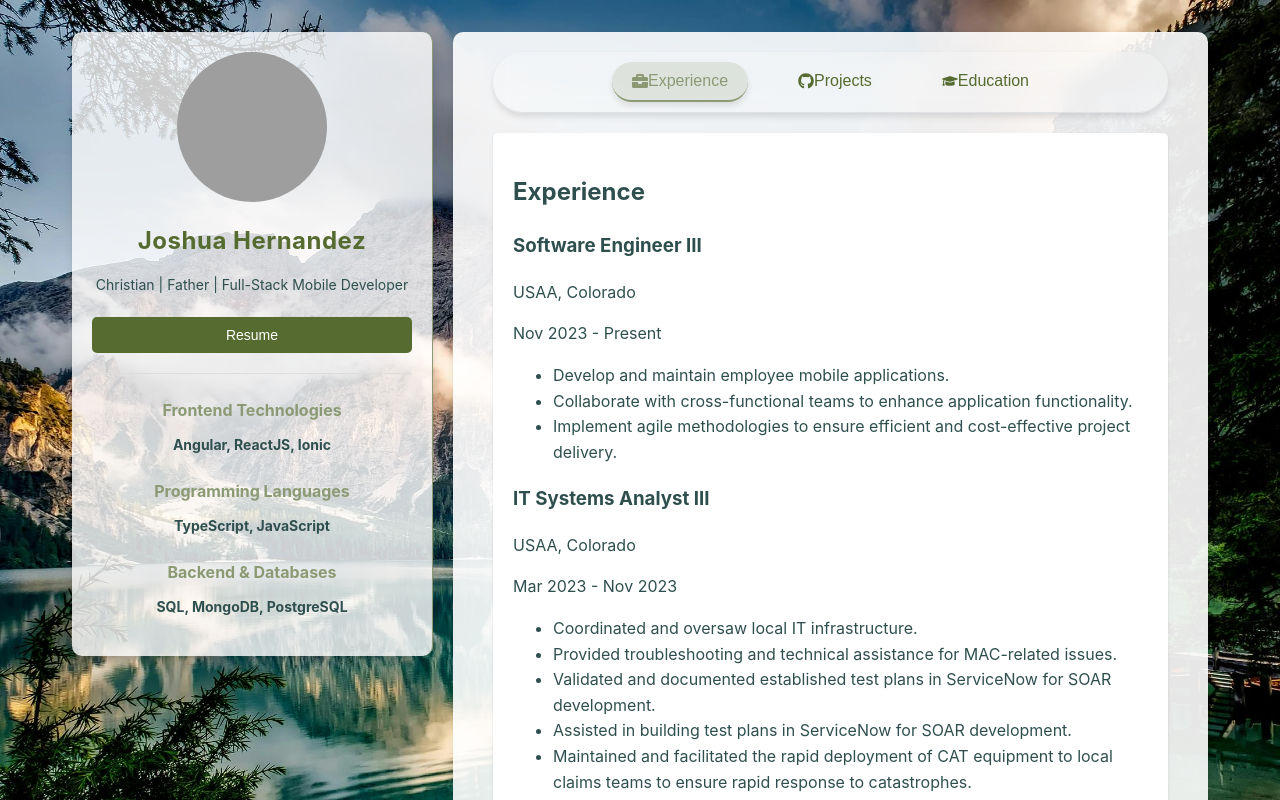
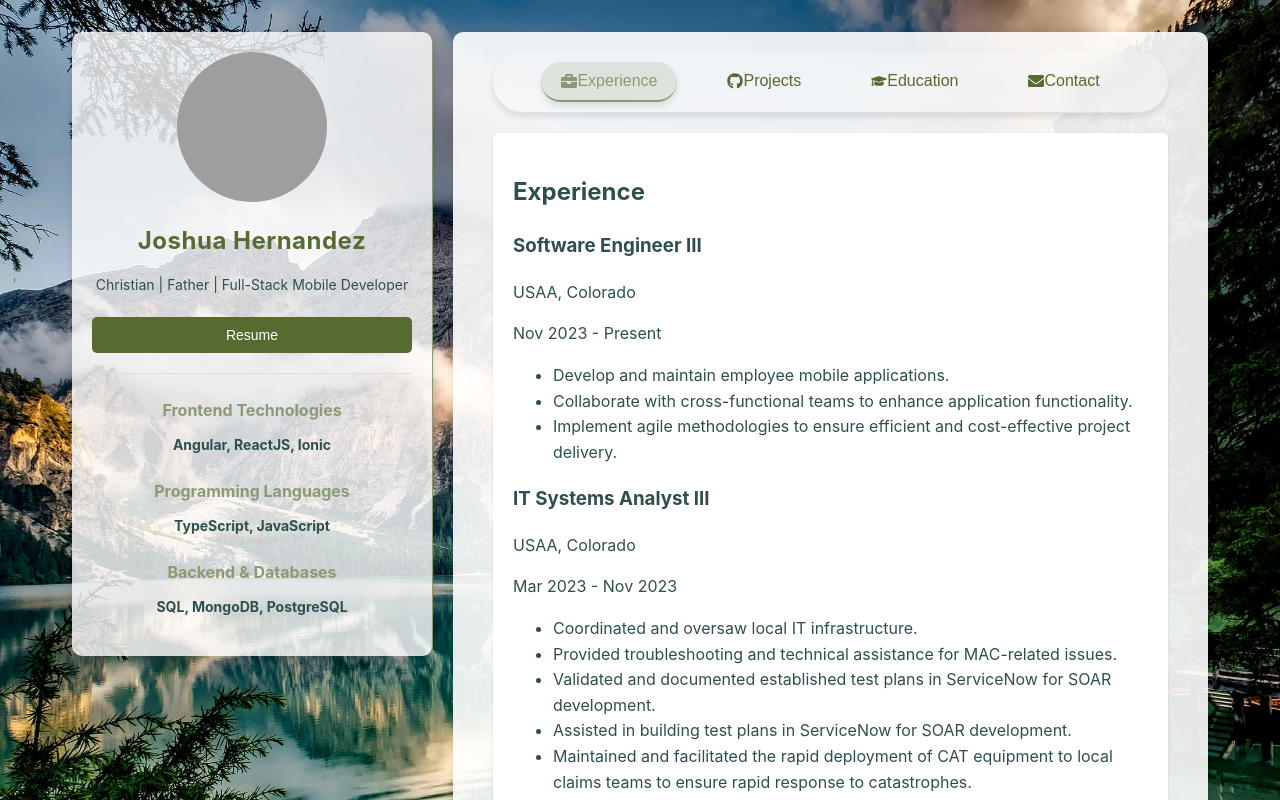
Before and after one commit to Mountainmancodes/Portfolio-Project, a React (Create React App) app: page / in a window 1280 px wide. Shown: the top 800 px of the page. Built offline with nearby package versions, Linux system fonts and the light colour scheme; grey boxes are pictures that could not be loaded.

Commit message:
Added Contact with styling

```diff
--- a/src/App.css
+++ b/src/App.css
@@ -12,11 +12,11 @@ body {
   color: var(--text-color);
   background-color: var(--background-color);
   background-image: url('/public/assets/images/mountain.jpg');
-  background-size: cover; /* Ensure the image covers the entire background */
-  background-position: center center; /* Keep the image centered */
-  background-attachment: fixed; /* Keep the background fixed to avoid distortion when scrolling */
-  background-repeat: no-repeat; /* Prevents the image from repeating */
-  background-size: 100% auto; /* Ensures the image width is 100% and height adjusts to maintain aspect ratio */
+  background-size: cover;
+  background-position: center;
+  background-attachment: fixed;
+  background-repeat: no-repeat;
+  background-size: cover; /* Ensures the image is always high quality */
   margin: 0;
   padding: 0;
 }
@@ -265,6 +265,41 @@ body {
   margin: 0;
 }
 
+#contact {
+  padding: 20px;
+  background-color: white;
+  border-radius: 10px;
+  box-shadow: 0 4px 6px rgba(0, 0, 0, 0.1);
+}
+
+#contact h2 {
+  font-size: 1.5rem;
+  margin-bottom: 1rem;
+}
+
+#contact p, #contact ul {
+  font-size: 1rem;
+  color: var(--text-color);
+}
+
+#contact ul {
+  list-style: none;
+  padding: 0;
+}
+
+#contact li {
+  margin-bottom: 0.5rem;
+}
+
+#contact a {
+  color: var(--primary-color);
+  text-decoration: none;
+}
+
+#contact a:hover {
+  text-decoration: underline;
+}
+
 @media (max-width: 768px) {
   .main-content {
     flex-direction: column;
--- a/src/App.js
+++ b/src/App.js
@@ -4,7 +4,8 @@ import Navigation from './components/Navigation';
 import Experience from './components/Experience';
 import Projects from './components/Projects';
 import Education from './components/Education';
-import Footer from './components/Footer'; // Import the Footer component
+import Contact from './components/Contact'; // Import the Contact component
+import Footer from './components/Footer';
 import './App.css';
 
 function App() {
@@ -20,10 +21,11 @@ function App() {
             {activeTab === 'Experience' && <Experience />}
             {activeTab === 'Projects' && <Projects />}
             {activeTab === 'Education' && <Education />}
+            {activeTab === 'Contact' && <Contact />} {/* Add Contact tab */}
           </div>
         </div>
       </div>
-      <Footer /> {/* Add the Footer component here */}
+      <Footer />
     </div>
   );
 }
--- a/src/components/Contact.js
+++ b/src/components/Contact.js
@@ -4,10 +4,10 @@ function Contact() {
   return (
     <section id="contact">
       <h2>Contact</h2>
+      <p>I can be reaced at:</p>
       <div className="contact-icons">
-        <a href="mailto:mountainman@example.com"><i className="fas fa-envelope"></i></a>
+        <a href="mailto:Colorado.JHernandez@gmail.com"><i className="fas fa-envelope"></i></a>
         <a href="https://github.com/mountainmancodes"><i className="fab fa-github"></i></a>
-        <a href="https://linkedin.com/in/mountainmancodes"><i className="fab fa-linkedin"></i></a>
       </div>
     </section>
   );
--- a/src/components/Navigation.js
+++ b/src/components/Navigation.js
@@ -1,11 +1,12 @@
 import React from 'react';
-import { FaBriefcase, FaGithub, FaGraduationCap } from 'react-icons/fa'; // Correct import
+import { FaBriefcase, FaGithub, FaGraduationCap, FaEnvelope } from 'react-icons/fa';
 
 function Navigation({ activeTab, setActiveTab }) {
   const tabs = [
-    { name: 'Experience', emoji: <FaBriefcase /> },  // Briefcase icon for Experience
-    { name: 'Projects', emoji: <FaGithub /> },        // GitHub icon for Projects
-    { name: 'Education', emoji: <FaGraduationCap /> } // Graduation cap for Education
+    { name: 'Experience', emoji: <FaBriefcase /> },
+    { name: 'Projects', emoji: <FaGithub /> },
+    { name: 'Education', emoji: <FaGraduationCap /> },
+    { name: 'Contact', emoji: <FaEnvelope /> },  // Add the Contact tab
   ];
 
   return (
```
